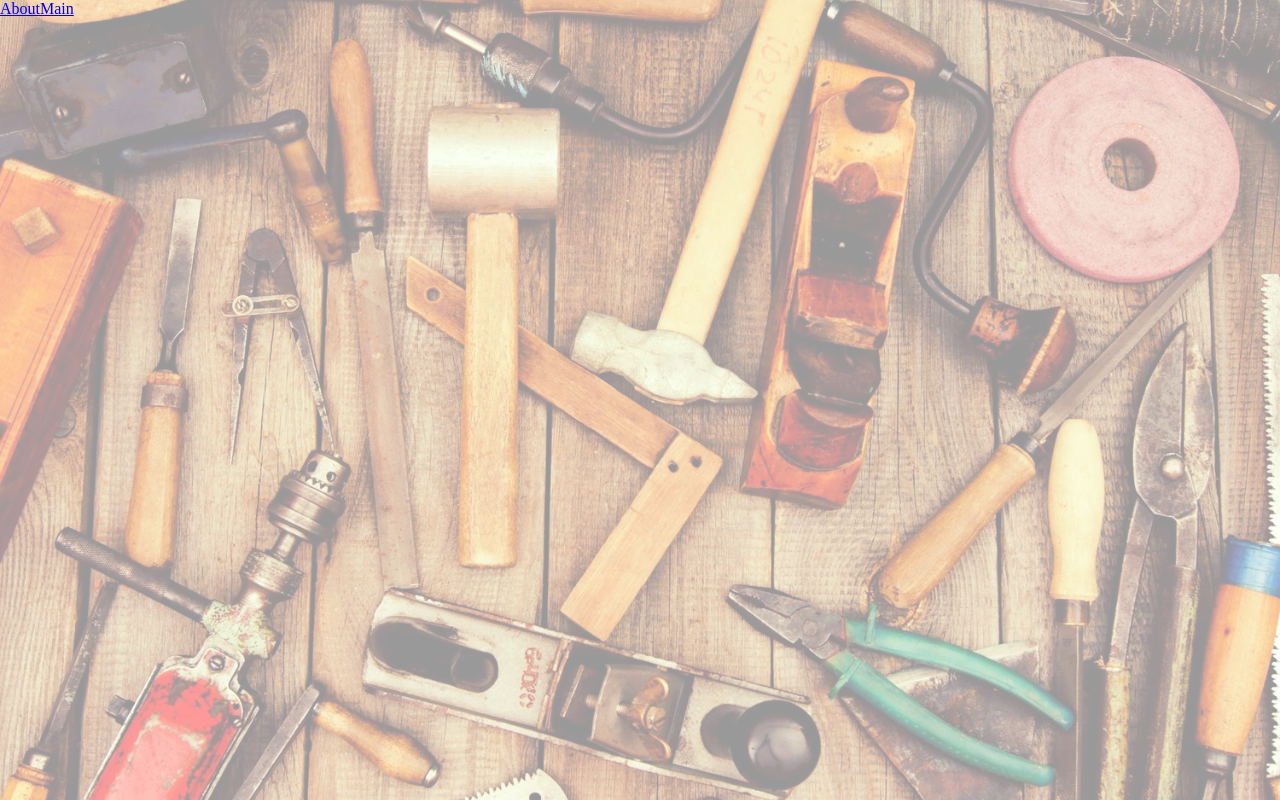
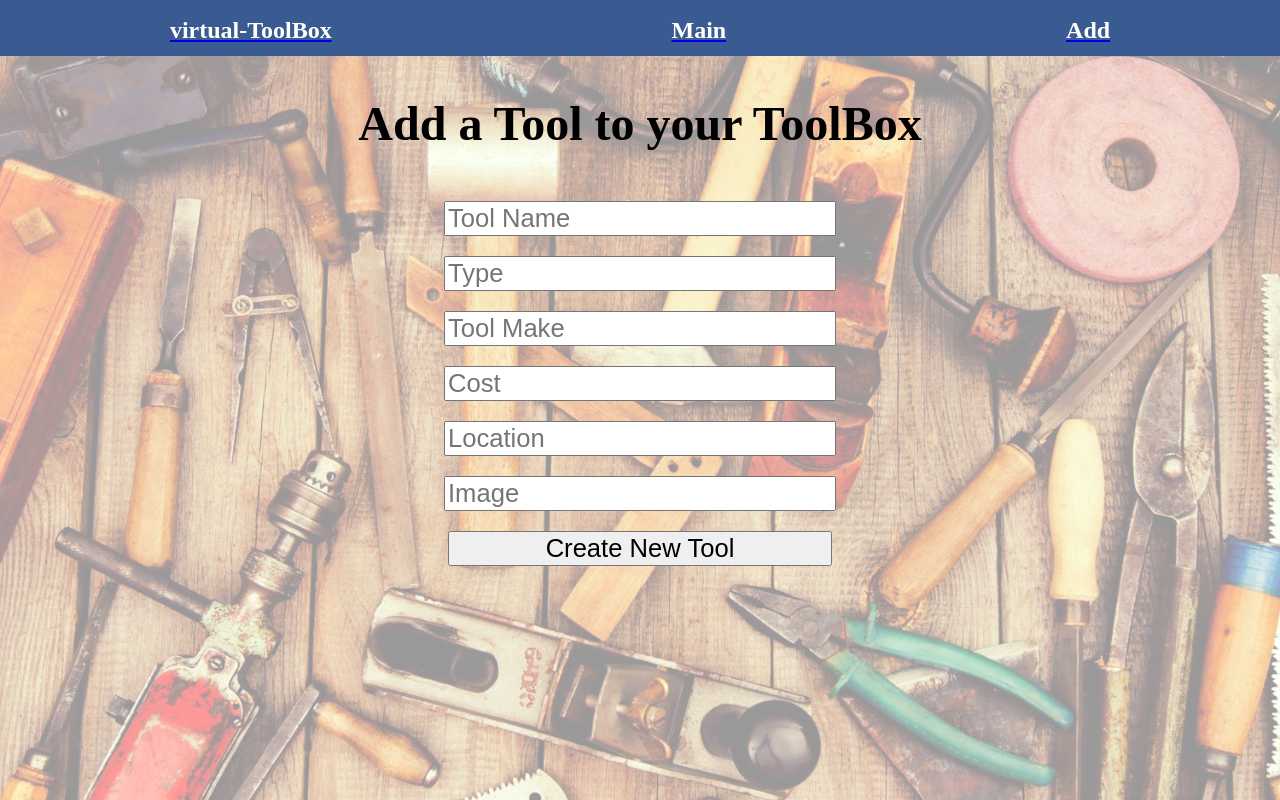
Before and after one commit to shanedubish/virtual-ToolBox, a React (Create React App) app in the folder frontend/: page /add in a window 1280 px wide. Built offline with nearby package versions, Linux system fonts and the light colour scheme.

Commit message:
create, delete ,get working soon hopefully update

```diff
--- a/frontend/src/App.js
+++ b/frontend/src/App.js
@@ -1,20 +1,199 @@
-import React from "react";
+import React, { Component } from "react";
 import "./App.css";
 import { BrowserRouter as Router, Route } from "react-router-dom";
 import About from "./components/About.js";
 import Main from "./components/Main.js";
+import Add from "./components/Add.js";
 import Navigation from "./components/Nav.js";
+import axios from "axios";
 
-function App() {
+class App extends Component {
+  state = { tools: [] };
+
+  //Get Tools
+  getTools = () => {
+    axios
+      .get("http://127.0.0.1:8000/api/", (err) => {
+        console.log(err);
+      })
+      .then((response) => {
+        this.setState({ tools: response.data });
+        console.log(this.state.tools);
+      });
+  };
+
+  //Create a Tool
+
+  createTool = (event) => {
+    event.preventDefault();
+    axios
+      .post("http://127.0.0.1:8000/api/create/", {
+        id: "",
+        name: this.state.newTool,
+        make: this.state.newMake,
+        cost: this.state.newCost,
+        location: this.state.newLocation,
+        type: this.state.newType,
+        image: this.state.newImage,
+      })
+      .then((response) => {
+        this.setState({ tools: response.data });
+        console.log(this.state.tools);
+        // window.location.reload(false);
+      });
+  };
+
+  makeNewTool = (event) => {
+    this.setState({ newTool: event.target.value });
+  };
+  makeNewMake = (event) => {
+    this.setState({ newMake: event.target.value });
+  };
+
+  makeNewCost = (event) => {
+    this.setState({ newCost: event.target.value });
+  };
+
+  makeNewLocation = (event) => {
+    this.setState({ newLocation: event.target.value });
+  };
+
+  makeNewType = (event) => {
+    this.setState({ newType: event.target.value });
+  };
+
+  makeNewImage = (event) => {
+    this.setState({ newImage: event.target.value });
+  };
+
+  // Update a Tool
+  updateThisTool = (event) => {
+    event.preventDefault();
+
+    const id = event.target.getAttribute("id");
+    console.log(id);
+    axios
+      .put("http://127.0.0.1:8000/api/" + id, {
+        id: id,
+        name: this.state.updateTool,
+        make: this.state.updateMake,
+        cost: this.state.updateCost,
+        location: this.state.updateLocation,
+        type: this.state.updateType,
+        image: this.state.updateImage,
+      })
+      .then((response) => {
+        this.setState({ cars: response.data });
+      });
+    console.log("don't change me !!!");
+  };
+
+  updateTool = (event) => {
+    //   const id = event.target.getAttribute("id");
+    //   if (event.target.value === "") {
+    //    this.setState({ newTool: this.state[id].name });
+    //   } else {
+    this.setState({ newTool: event.target.value });
+    //   }
+  };
+  updateMake = (event) => {
+    // const id = event.target.getAttribute("id");
+    // if (event.target.value === "") {
+    // this.setState({ newTool: this.state[id].make });
+    // } else {
+    this.setState({ newTool: event.target.value });
+    // }
+  };
+
+  updateCost = (event) => {
+    //   const id = event.target.getAttribute("id");
+    //   if (event.target.value === "") {
+    //     this.setState({ newTool: this.state[id].cost });
+    //   } else {
+    this.setState({ newTool: event.target.value });
+    //   }
+  };
+
+  updateLocation = (event) => {
+    // const id = event.target.getAttribute("id");
+    // if (event.target.value === "") {
+    //   this.setState({ newTool: this.state[id].location });
+    // } else {
+    this.setState({ newTool: event.target.value });
+    // }
+  };
+
+  updateType = (event) => {
+    // const id = event.target.getAttribute("id");
+    // if (event.target.value === "") {
+    //   this.setState({ newTool: this.state[id].type });
+    // } else {
+    this.setState({ newTool: event.target.value });
+    // }
+  };
+
+  updateImage = (event) => {
+    // const id = event.target.getAttribute("id");
+    // if (event.target.value === "") {
+    //   this.setState({ newTool: this.state[id].image });
+    // } else {
+    this.setState({ newTool: event.target.value });
+    // }
+  };
+
+  //  delete this Tool
+  deleteTool = (event) => {
+    console.log(event.target.value);
+    event.preventDefault();
+    axios
+      .delete("http://127.0.0.1:8000/api/" + event.target.value)
+      .then((response) => {
+        this.setState({ tools: response.data });
+      });
+  };
+  render() {
     return (
+      <div>
         <Router>
           <div>
             <Navigation />
             <Route path="/" exact component={About} />
-        <Route path="/main" exact component={Main} />
+            <Route
+              path="/main"
+              render={() => (
+                <Main
+                  getTools={this.getTools}
+                  tools={this.state.tools}
+                  deleteTool={this.deleteTool}
+                  updateThisTool={this.updateThisTool}
+                  upadateTool={this.upadateTool}
+                  upadateMake={this.upadateMake}
+                  upadateCost={this.upadateCost}
+                  upadateLocation={this.upadateLocation}
+                  upadateType={this.upadateType}
+                  upadateImage={this.upadateImage}
+                />
+              )}
+            />
+            <Route
+              path="/add"
+              render={() => (
+                <Add
+                  createTool={this.createTool}
+                  makeNewTool={this.makeNewTool}
+                  makeNewMake={this.makeNewMake}
+                  makeNewCost={this.makeNewCost}
+                  makeNewLocation={this.makeNewLocation}
+                  makeNewType={this.makeNewType}
+                  makeNewImage={this.makeNewImage}
+                />
+              )}
+            />
           </div>
         </Router>
+      </div>
     );
+  }
 }
 
 export default App;
--- a/frontend/src/components/Add.js
+++ b/frontend/src/components/Add.js
@@ -0,0 +1,56 @@
+import React from "react";
+
+class Add extends React.Component {
+  render() {
+    return (
+      <div className="toolForm">
+        <h2>Add a Tool to your ToolBox</h2>
+        <form className="addcar" onSubmit={this.props.createTool}>
+          <input
+            onKeyUp={this.props.makeNewTool}
+            type="text"
+            placeholder="Tool Name"
+          />
+          <br />
+
+          <input
+            onKeyUp={this.props.makeNewType}
+            type="text"
+            placeholder="Type"
+          />
+          <br />
+          <input
+            onKeyUp={this.props.makeNewMake}
+            type="text"
+            placeholder="Tool Make"
+          />
+          <br />
+          <input
+            onKeyUp={this.props.makeNewCost}
+            type="text"
+            placeholder="Cost "
+          />
+          <br />
+          <input
+            onKeyUp={this.props.makeNewLocation}
+            type="text"
+            placeholder="Location"
+          />
+          <br />
+          <input
+            onKeyUp={this.props.makeNewImage}
+            type="text"
+            placeholder="Image"
+          />
+          <br />
+          <input
+            type="submit"
+            value="Create New Tool"
+            className="btn-sm btn-primary"
+          />
+        </form>
+      </div>
+    );
+  }
+}
+export default Add;
--- a/frontend/src/components/Main.js
+++ b/frontend/src/components/Main.js
@@ -1,63 +1,17 @@
 import React from "react";
-import axios from "axios";
 
 class Main extends React.Component {
   state = {
     tools: [],
+    editToggle: false,
   };
   componentDidMount() {
-    this.getTools();
+    this.props.getTools();
   }
-  getTools = () => {
-    axios
-      .get("http://127.0.0.1:8000/api/", (err) => {
-        console.log(err);
-      })
-      .then((response) => {
-        this.setState({ tools: response.data });
-        console.log(this.state.tools);
-      });
-  };
-
-  createTool = (event) => {
-    event.preventDefault();
-    axios
-      .post("http://127.0.0.1:8000/api/create/", {
-        name: this.state.newTool,
-        make: this.state.newMake,
-        cost: this.state.newCost,
-        location: this.state.newLocation,
-        type: this.state.newType,
-        image: this.state.newImage,
-      })
-      .then((response) => {
-        this.setState({ tools: response.data });
-        console.log(this.state.tools);
-        // window.location.reload(false);
-      });
-  };
-
-  makeNewTool = (event) => {
-    this.setState({ newTool: event.target.value });
-  };
-  makeNewMake = (event) => {
-    this.setState({ newMake: event.target.value });
-  };
-
-  makeNewCost = (event) => {
-    this.setState({ newCost: event.target.value });
-  };
-
-  makeNewLocation = (event) => {
-    this.setState({ newLocation: event.target.value });
-  };
-
-  makeNewType = (event) => {
-    this.setState({ newType: event.target.value });
-  };
-
-  makeNewImage = (event) => {
-    this.setState({ newImage: event.target.value });
+  toggleEditForm = () => {
+    this.setState({
+      editToggle: !this.state.editToggle,
+    });
   };
 
   render() {
@@ -65,48 +19,8 @@ class Main extends React.Component {
       <div className="main">
         <h3>Main Page</h3>
 
-        <div className="toolForm">
-          <h2>Add a Tool to your ToolBox</h2>
-          <form className="addcar" onSubmit={this.createTool}>
-            <input
-              onKeyUp={this.makeNewTool}
-              type="text"
-              placeholder="Tool Name"
-            />
-            <br />
-
-            <input onKeyUp={this.makeNewType} type="text" placeholder="Type" />
-            <br />
-            <input
-              onKeyUp={this.makeNewMake}
-              type="text"
-              placeholder="Tool Make"
-            />
-            <br />
-            <input onKeyUp={this.makeNewCost} type="text" placeholder="Cost " />
-            <br />
-            <input
-              onKeyUp={this.makeNewLocation}
-              type="text"
-              placeholder="Location"
-            />
-            <br />
-            <input
-              onKeyUp={this.makeNewImage}
-              type="text"
-              placeholder="Image"
-            />
-            <br />
-            <input
-              type="submit"
-              value="Create New Tool"
-              className="btn-sm btn-primary"
-            />
-          </form>
-        </div>
-
         <main>
-          {this.state.tools.map((tool, i) => {
+          {this.props.tools.map((tool, i) => {
             return (
               <div className="oneTool">
                 <img src={tool.image} alt="" />
@@ -115,6 +29,66 @@ class Main extends React.Component {
 
                 <h2>Location: {tool.location}</h2>
                 <h2>Type: {tool.type}</h2>
+                <h2>Cost: ${tool.cost}</h2>
+                <button
+                  value={this.props.tools.id}
+                  className="btn-sm btn-primary m-2"
+                  onClick={this.toggleEditForm}
+                >
+                  EDIT
+                </button>
+                {this.state.editToggle ? (
+                  <div id={tool.id}>
+                    <form onSubmit={this.props.updateThisTool} id={tool.id}>
+                      <input
+                        id={i}
+                        onKeyUp={this.props.updateTool}
+                        type="text"
+                        placeholder="Tool Name"
+                      />
+                      <br />
+                      <input
+                        id={i}
+                        onKeyUp={this.props.updateType}
+                        type="text"
+                        placeholder="Type"
+                      />
+                      <br />
+                      <input
+                        id={tool.id}
+                        onKeyUp={this.props.updateMake}
+                        type="text"
+                        placeholder="Tool Make"
+                      />
+                      <br />
+                      <input
+                        id={i}
+                        onKeyUp={this.props.updateCost}
+                        type="text"
+                        placeholder="Cost "
+                      />
+                      <br />
+                      <input
+                        id={i}
+                        onKeyUp={this.props.updateLocation}
+                        type="text"
+                        placeholder="Location"
+                      />
+                      <br />
+                      <input
+                        id={i}
+                        onKeyUp={this.props.updateImage}
+                        type="text"
+                        placeholder="Image"
+                      />
+                      <br />
+                      <button type="submit">Edit this Tool</button>
+                    </form>
+                  </div>
+                ) : null}
+                <button onClick={this.props.deleteTool} value={tool.id}>
+                  DELETE
+                </button>
                 <h2>
                   <a
                     href={`https://www.amazon.com/s?k=${tool.name}&ref=nb_sb_noss_2`}
--- a/frontend/src/components/Nav.js
+++ b/frontend/src/components/Nav.js
@@ -5,8 +5,17 @@ class Nav extends React.Component {
   render() {
     return (
       <nav>
-        <Link to="/">About</Link>
-        <Link to="/main">Main</Link>
+        <div className="nav">
+          <Link to="/">
+            <h2>virtual-ToolBox</h2>
+          </Link>
+          <Link to="/main">
+            <h2>Main</h2>
+          </Link>
+          <Link to="/add">
+            <h2>Add</h2>
+          </Link>
+        </div>
       </nav>
     );
   }
--- a/frontend/src/index.css
+++ b/frontend/src/index.css
@@ -45,6 +45,7 @@ img {
   border-radius: 15px;
   margin: 0 auto;
   padding-top: 1em;
+  height: 40%;
 }
 .toolForm {
   font-size: 2em;
@@ -54,7 +55,19 @@ form {
   margin: 0 auto;
 }
 input {
-  font-size: 1em;
+  font-size: 0.8em;
   width: 30%;
   margin: 10px;
 }
+.nav {
+  display: flex;
+  flex-direction: row;
+  justify-content: space-around;
+
+  height: 3.5em;
+  background-color: #395b91;
+}
+.nav h2 {
+  color: white;
+  margin: 0.7em;
+}
```
Also changed, not shown: frontend/src/components/Update.js (added), 18 other files (tests, documents, lock files or other folders). Lines whose indentation alone changed are shown as unchanged.
